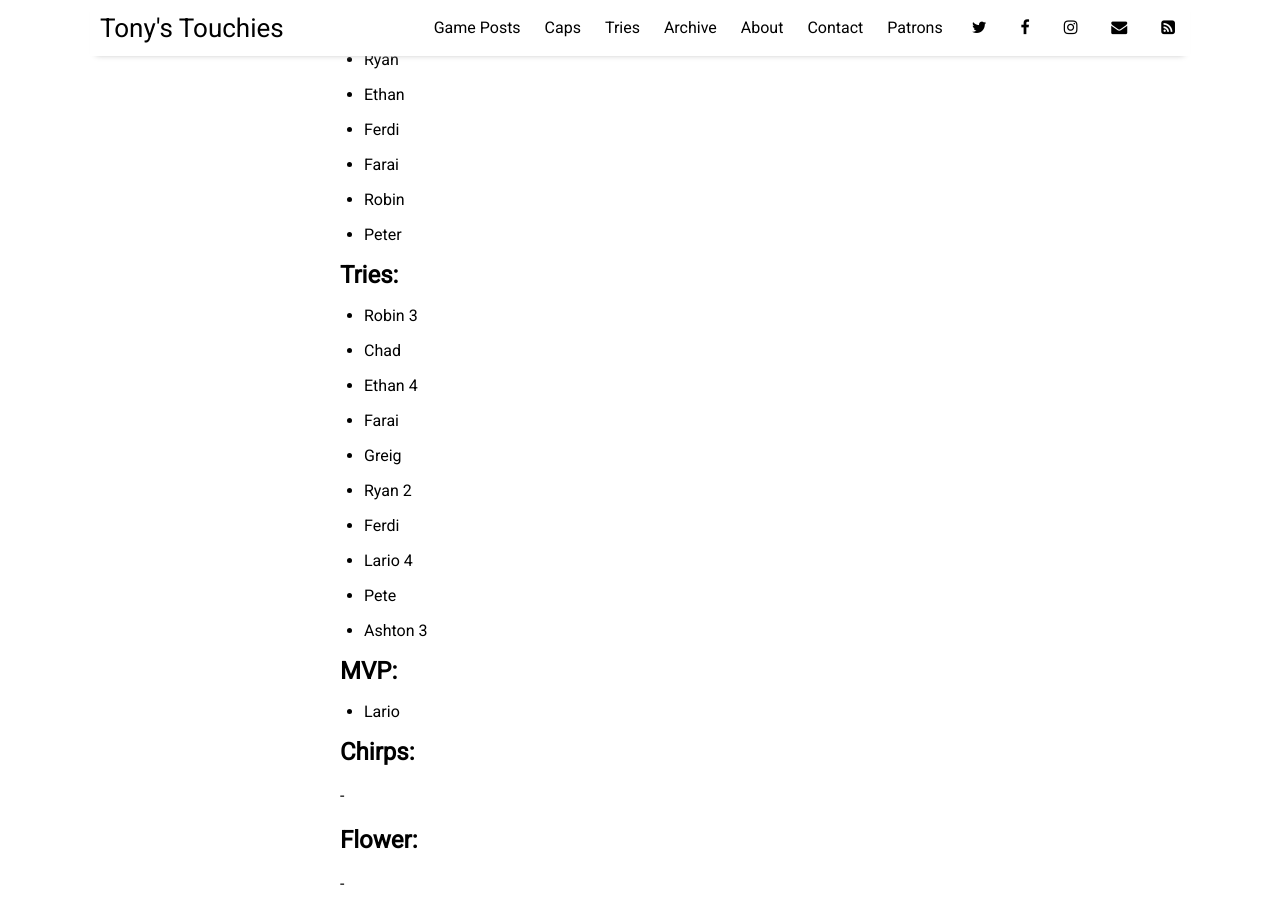
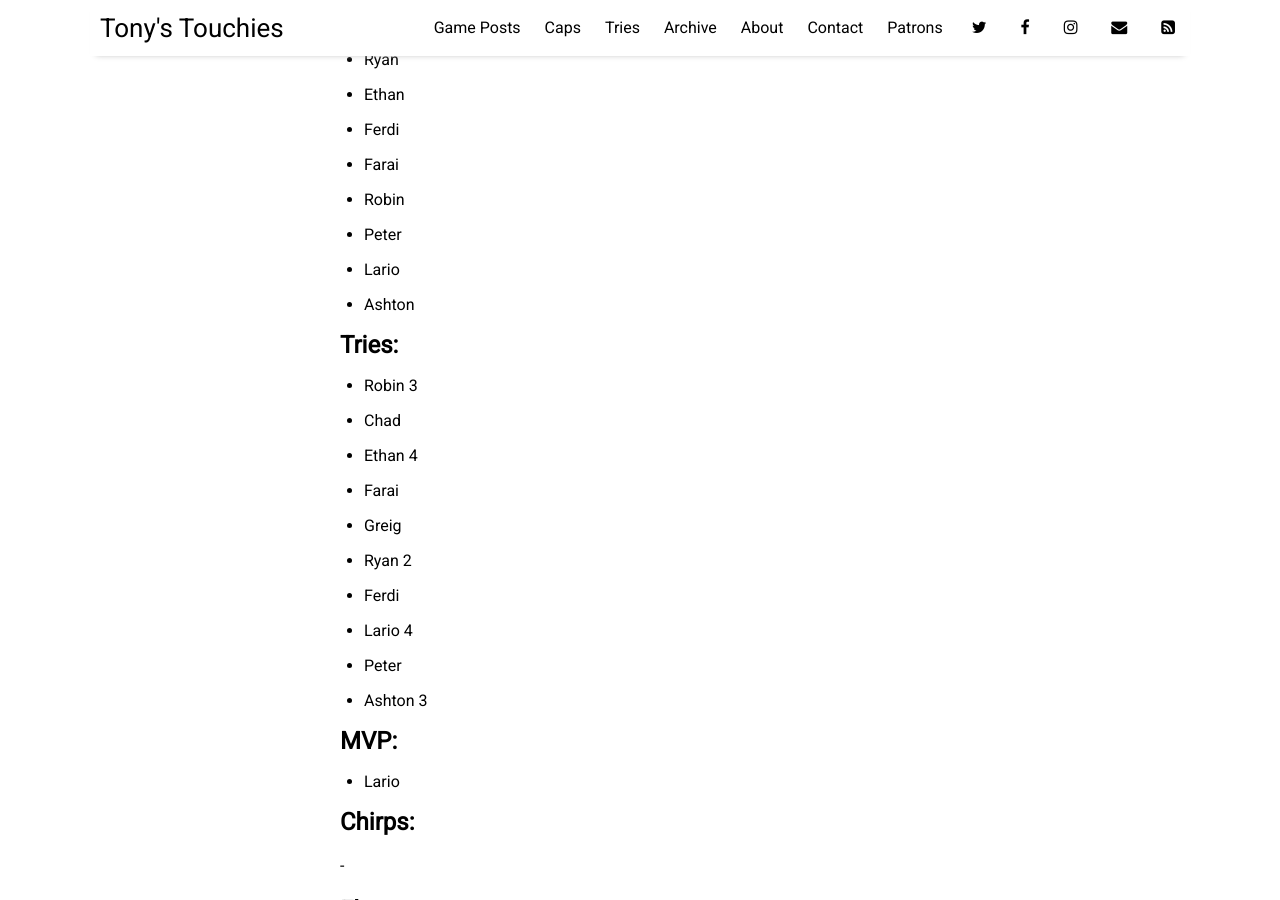
Before and after one commit to sundayrugby/sundayrugby.github.io, a Jekyll site: the page built from _posts/2026-03-01-PL.md, in a window 1280 px wide and 900 px high, scrolled down 738 px. Built offline with Jekyll 4.4.1, drawn with Linux system fonts in a browser that asks for light colours; nearby versions of some CDN libraries.

Commit message:
Fix: add Lario and Ashton to squad, Pete->Peter

```diff
--- a/_posts/2026-03-01-PL.md
+++ b/_posts/2026-03-01-PL.md
@@ -18,6 +18,8 @@ image: 2026_03_01_a.jpg
 * Farai
 * Robin
 * Peter
+* Lario
+* Ashton
 
 
 ## Tries:
@@ -30,7 +32,7 @@ image: 2026_03_01_a.jpg
 * Ryan 2
 * Ferdi
 * Lario 4
-* Pete
+* Peter
 * Ashton 3
 
 ## MVP:
```
